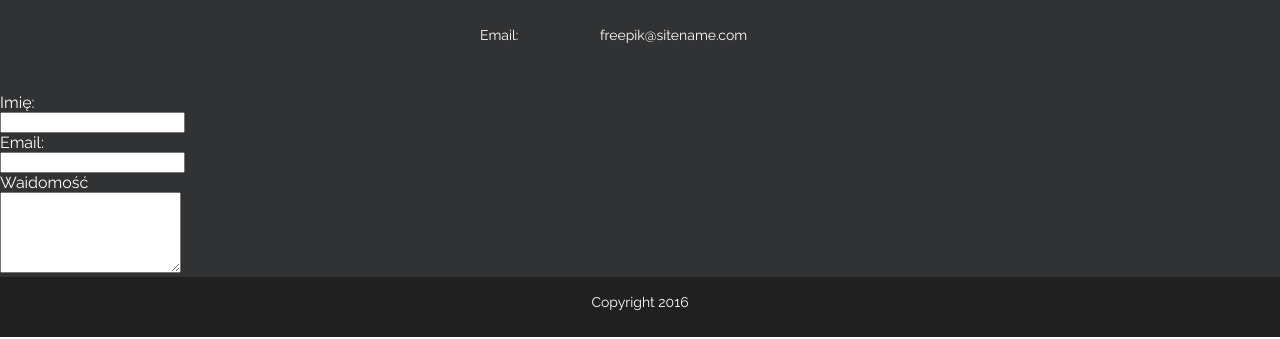
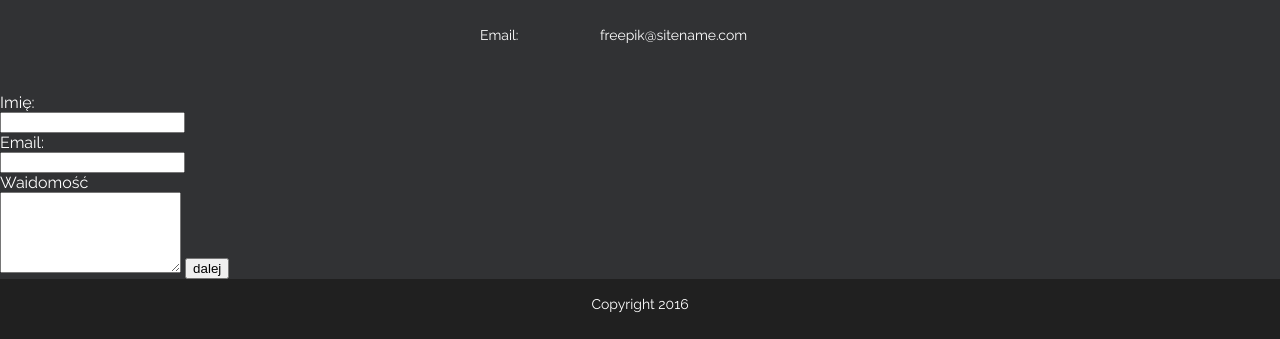
Before and after one commit to kkolyszko/kodilla-project, a plain HTML site: page index.html in a window 1280 px wide. Shown: the part 2710-3049 px from the top of the page. Drawn offline with Linux system fonts and the light colour scheme; a web font is replaced by a local one.

```diff
--- a/index.html
+++ b/index.html
@@ -295,6 +295,7 @@
                 <input type="email" name="email"><br>
                 Waidomość<br>
                 <textarea name="message" rows="5"></textarea>
+                <input type="submit" value="dalej">
             </form>
         </div>
 		<div class="copyright">
```
